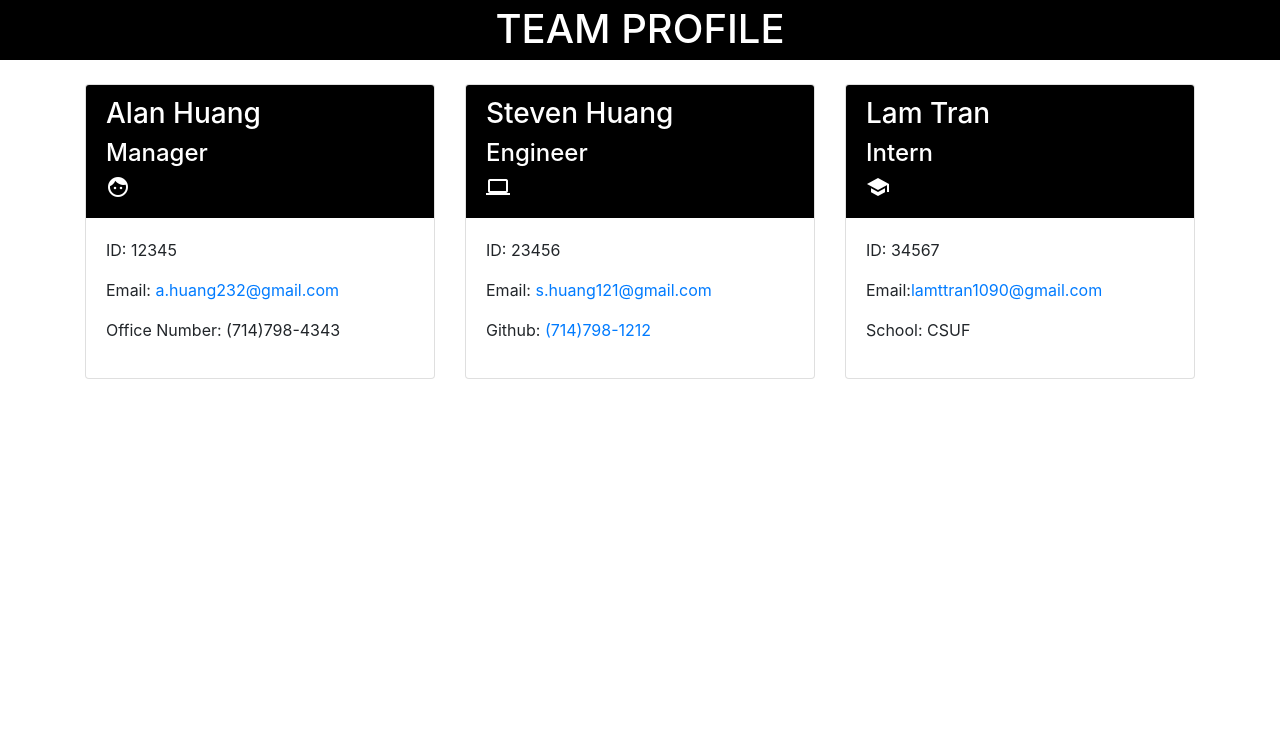
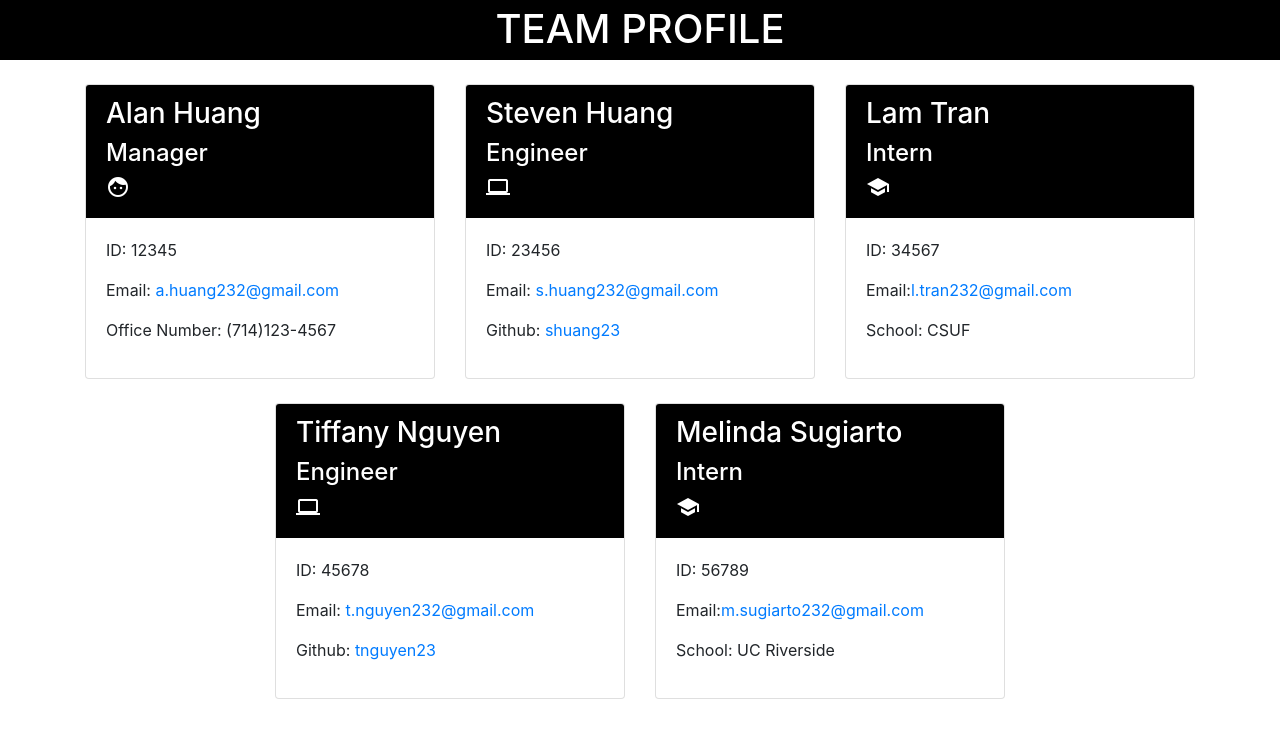
Before and after one commit to ahuang23/C10_Team_Generator, a website: page dist/index.html in a window 1280 px wide. Drawn offline with nearby package versions, Linux system fonts and the light colour scheme.

Commit message:
Fix Files / Add Images folder

```diff
--- a/dist/index.html
+++ b/dist/index.html
@@ -27,7 +27,7 @@
         <div class="card-body">
             <p>ID: 12345</p>
             <p>Email: <a href="mailto:a.huang232@gmail.com">a.huang232@gmail.com</a></p>
-            <p>Office Number: (714)798-4343</p>
+            <p>Office Number: (714)123-4567</p>
         </div>
     </div>
 </div>
@@ -39,8 +39,8 @@
             </div>
             <div class="card-body">
                 <p>ID: 23456</p>
-                <p>Email: <a href="mailto:s.huang121@gmail.com">s.huang121@gmail.com</a></p>
-                <p>Github: <a href="https://github.com/(714)798-1212">(714)798-1212</a></p>
+                <p>Email: <a href="mailto:s.huang232@gmail.com">s.huang232@gmail.com</a></p>
+                <p>Github: <a href="https://github.com/shuang23">shuang23</a></p>
             </div>
         </div>
     </div>
@@ -53,8 +53,36 @@
             </div>
             <div class="card-body">
                 <p>ID: 34567</p>
-                <p>Email:<a href="mailto:lamttran1090@gmail.com">lamttran1090@gmail.com</a></p>
+                <p>Email:<a href="mailto:l.tran232@gmail.com">l.tran232@gmail.com</a></p>
                 <p>School: CSUF</p>
+            </div>
+    </div>
+</div>
+
+    <div class="col-4 mt-4">
+        <div class="card h-100">
+            <div class="card-header">
+                <h3>Tiffany Nguyen</h3>
+                <h4>Engineer</h4><i class="material-icons">laptop</i>
+            </div>
+            <div class="card-body">
+                <p>ID: 45678</p>
+                <p>Email: <a href="mailto:t.nguyen232@gmail.com">t.nguyen232@gmail.com</a></p>
+                <p>Github: <a href="https://github.com/tnguyen23">tnguyen23</a></p>
+            </div>
+        </div>
+    </div>
+
+    <div class="col-4 mt-4">
+        <div class="card h-100">
+            <div class="card-header">
+                <h3>Melinda Sugiarto</h3>
+                <h4>Intern</h4><i class="material-icons">school</i>
+            </div>
+            <div class="card-body">
+                <p>ID: 56789</p>
+                <p>Email:<a href="mailto:m.sugiarto232@gmail.com">m.sugiarto232@gmail.com</a></p>
+                <p>School: UC Riverside</p>
             </div>
     </div>
 </div>
```
Also changed, not shown: images/image1.png (added), 1 other file.
